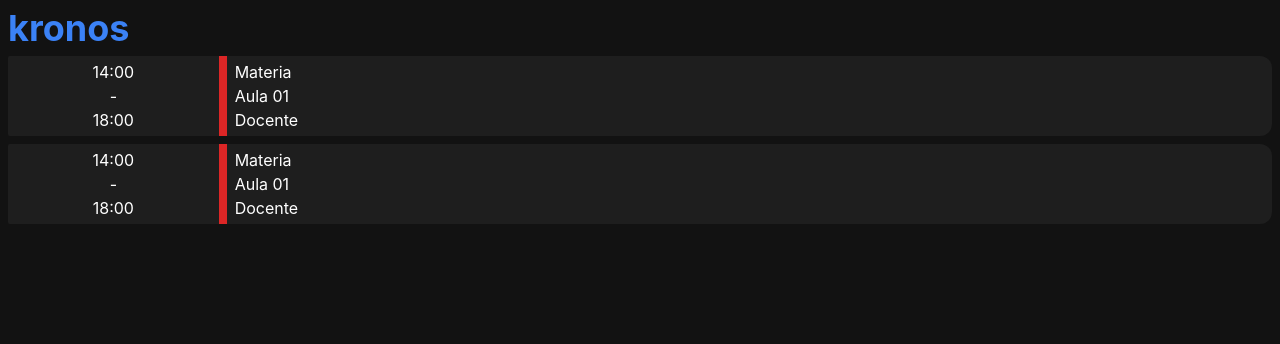
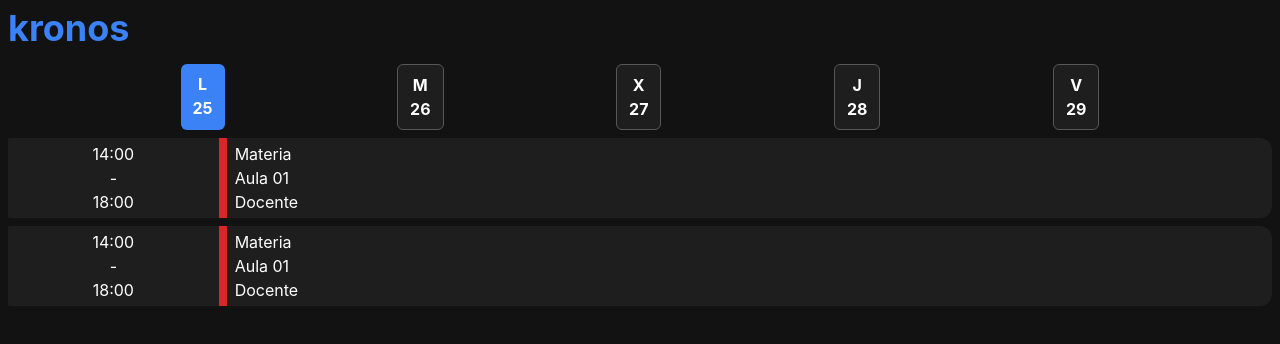
Before and after one commit to ivanln26/kronos, a Next.js app: page / in a window 1280 px wide. Shown: the top 344 px of the page. Built offline with nearby package versions, Linux system fonts and the light colour scheme.

Commit message:
Start current week bar component

```diff
--- /dev/null
+++ b/components/Week.tsx
@@ -0,0 +1,28 @@
+const Week = () => {
+  return (
+    <div className="flex justify-evenly p-2">
+      <div className="flex flex-col bg-blue-500 rounded-md px-3 py-2 font-bold">
+        <p className="text-center">L</p>
+        <p>25</p>
+      </div>
+      <div className="flex flex-col dark:bg-[#1e1e1e] rounded-md px-3 py-2 border border-[#575757] text-white font-bold">
+        <div className="text-center">M</div>
+        <div>26</div>
+      </div>
+      <div className="flex flex-col dark:bg-[#1e1e1e] rounded-md px-3 py-2 border border-[#575757] text-white font-bold">
+        <div className="text-center">X</div>
+        <div>27</div>
+      </div>
+      <div className="flex flex-col dark:bg-[#1e1e1e] rounded-md px-3 py-2 border border-[#575757] text-white font-bold">
+        <div className="text-center">J</div>
+        <div>28</div>
+      </div>
+      <div className="flex flex-col dark:bg-[#1e1e1e] rounded-md px-3 py-2 border border-[#575757] text-white font-bold">
+        <div className="text-center">V</div>
+        <div>29</div>
+      </div>
+    </div>
+  );
+};
+
+export default Week;
--- a/pages/index.tsx
+++ b/pages/index.tsx
@@ -2,6 +2,7 @@ import type { NextPage } from "next";
 
 import Card from "../components/Card";
 import Navbar from "../components/Navbar";
+import Week from "../components/Week";
 
 const Home: NextPage = () => {
   const list = [
@@ -22,6 +23,7 @@ const Home: NextPage = () => {
   return (
     <>
       <Navbar />
+      <Week />
       <div className="flex justify-center px-2">
         <div className="flex flex-col basis-full gap-y-2">
           {list.map((l, i) => <Card key={i} {...l} />)}
```
